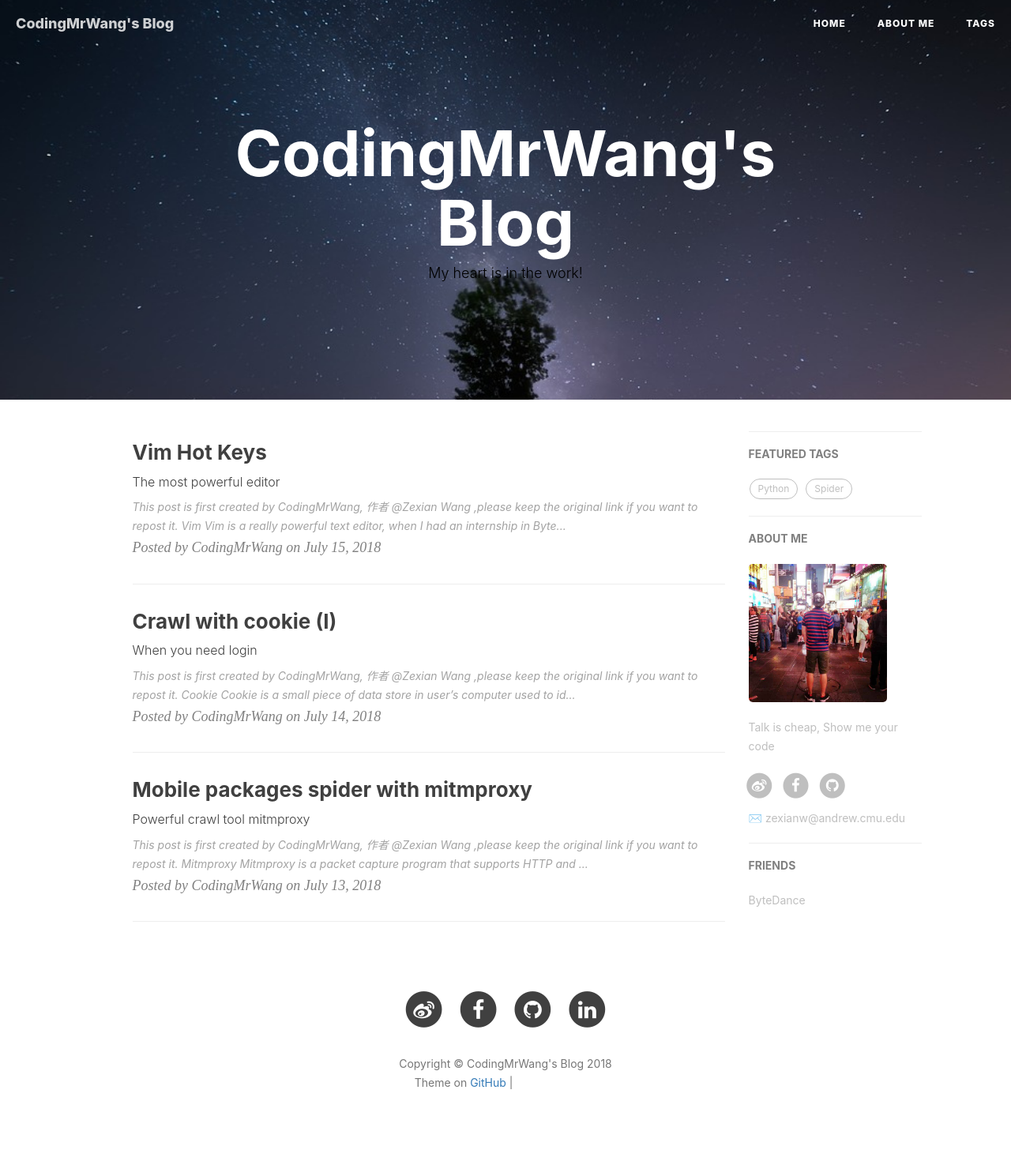
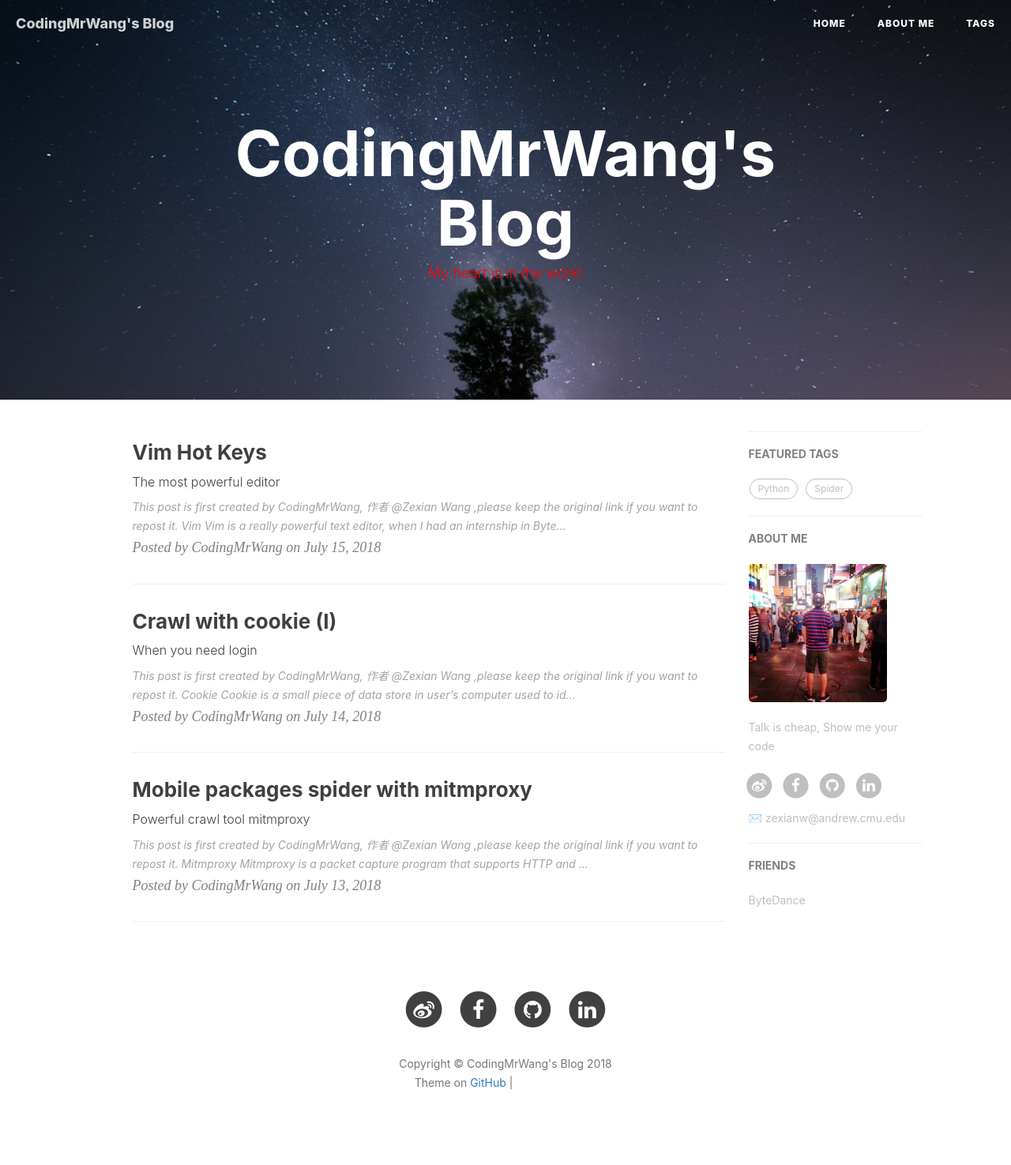
Before and after one commit to CodingMrWang/codingmrwang.github.io, a Jekyll site: the page built from index.html, in a window 1280 px wide. Shown: the whole page at 79% size. Built offline with Jekyll 4.4.1, drawn with Linux system fonts in a browser that asks for light colours; nearby versions of some CDN libraries; the list of posts is cut into pages by our own code; comment, search, counter and statistics services are not loaded; grey boxes are pictures that could not be loaded.

Commit message:
add linkedin icon

```diff
--- a/_layouts/page.html
+++ b/_layouts/page.html
@@ -10,7 +10,7 @@
                 <div class="site-heading">
                     <h1>{% if page.title %}{{ page.title }}{% else %}{{ site.title }}{% endif %}</h1>
                     <!--<hr class="small">-->
-                    <span class="subheading", style="color:black">{{ page.description }}</span>
+                    <span class="subheading", style="color:red">{{ page.description }}</span>
                 </div>
             </div>
         </div>
@@ -183,6 +183,16 @@
                                 </a>
                             </li>
                             {% endif %}
+                            {% if site.linkedin_username %}
+                            <li>
+                                <a target="_blank" href="https://linkedin.com/in/{{ site.linkedin_username }}">
+                                    <span class="fa-stack fa-lg">
+                                        <i class="fa fa-circle fa-stack-2x"></i>
+                                        <i class="fa fa-linkedin fa-stack-1x fa-inverse"></i>
+                                    </span>
+                                </a>
+                            </li>
+                            {% endif %}
 
                         </ul>
                         {% if site.email %}
```
